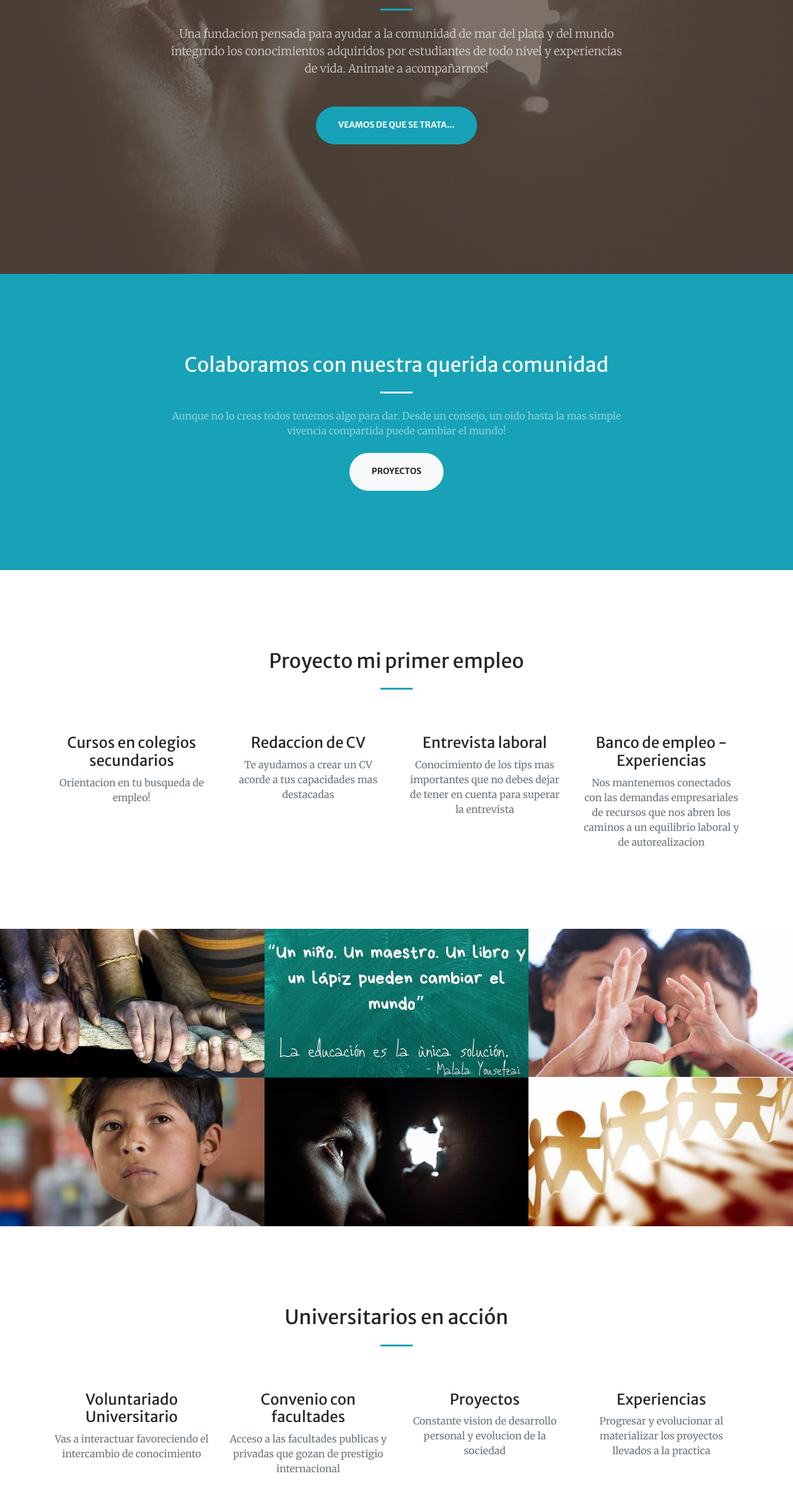
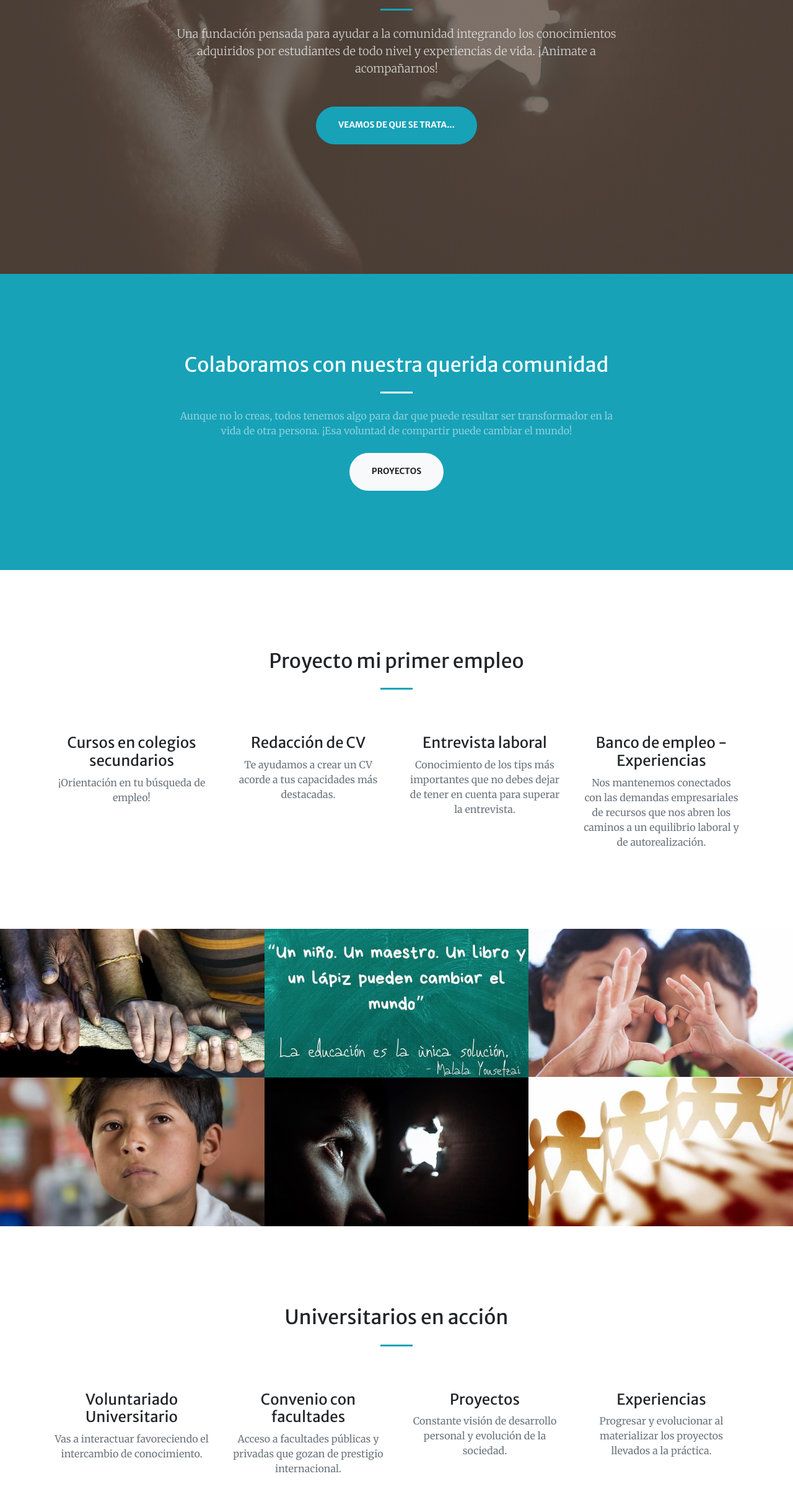
Before and after one commit to CristianOLANO/proyectoOlanoCoderhouseDw, a website: page index.html in a window 1280 px wide. Shown: the part 358-2774 px from the top of the page at 62% size. Drawn offline with nearby package versions, Linux system fonts and the light colour scheme; files whose address does not match are found by name.

Commit message:
edicion de textos y correcion ort

```diff
--- a/index.html
+++ b/index.html
@@ -34,10 +34,10 @@
                     <ul class="navbar-nav ml-auto my-2 my-lg-0">
                         <li class="nav-item"><a class="nav-link js-scroll-trigger" href="#about">Quienes Somos</a></li>
                         <li class="nav-item"><a class="nav-link js-scroll-trigger" href="#proyectos">Proyectos</a></li>
-                        <li class="nav-item"><a class="nav-link js-scroll-trigger" href="#galeria">Socialmente responsables</a></li>
+                        <li class="nav-item"><a class="nav-link js-scroll-trigger" href="#galeria">Socialmente Responsables</a></li>
                         <li class="nav-item"><a class="nav-link js-scroll-trigger" href="#voluntariado">Voluntariado Universitario</a></li>
                         <li class="nav-item"><a class="nav-link js-scroll-trigger" href="#secundarios">Secundarios</a></li>
-                        <li class="nav-item"><a class="nav-link js-scroll-trigger" href="#responsable">Alimentacion Saludable</a></li>
+                        <li class="nav-item"><a class="nav-link js-scroll-trigger" href="#responsable">Alimentación Saludable</a></li>
                         <li class="nav-item"><a class="nav-link js-scroll-trigger" href="#contact">Contacto</a></li>
                     </ul>
                 </div>
@@ -52,7 +52,7 @@
                         <hr class="divider my-4" />
                     </div>
                     <div class="col-lg-8 align-self-baseline">
-                        <p class="text-white-75 font-weight-light mb-5">Una fundacion pensada para ayudar a la comunidad de mar del plata y del mundo integrndo los conocimientos adquiridos por estudiantes de todo nivel y experiencias de vida. Animate a acompañarnos!</p>
+                        <p class="text-white-75 font-weight-light mb-5">Una fundación pensada para ayudar a la comunidad integrando los conocimientos adquiridos por estudiantes de todo nivel y experiencias de vida. ¡Animate a acompañarnos!</p>
                         <a class="btn btn-info btn-xl js-scroll-trigger" href="#about">Veamos de que se trata...</a>
                     </div>
                 </div>
@@ -65,7 +65,7 @@
                     <div class="col-lg-8 text-center">
                         <h2 class="text-white mt-0">Colaboramos con nuestra querida comunidad</h2>
                         <hr class="divider light my-4" />
-                        <p class="text-white-50 mb-4">Aunque no lo creas todos tenemos algo para dar. Desde un consejo, un oido hasta la mas simple vivencia compartida puede cambiar el mundo!</p>
+                        <p class="text-white-50 mb-4"> Aunque no lo creas, todos tenemos algo para dar que puede resultar ser transformador en la vida de otra persona. ¡Esa voluntad de compartir puede cambiar el mundo!</p>
                         <a class="btn btn-light btn-xl js-scroll-trigger" href="#proyectos">Proyectos</a>
                     </div>
                 </div>
@@ -81,28 +81,28 @@
                         <div class="mt-5">
                             <i class="fas fa-4x fa-gem text-primary mb-4"></i>
                             <h3 class="h4 mb-2">Cursos en colegios secundarios</h3>
-                            <p class="text-muted mb-0">Orientacion en tu busqueda de empleo!</p>
+                            <p class="text-muted mb-0">¡Orientación en tu búsqueda de empleo!</p>
                         </div>
                     </div>
                     <div class="col-lg-3 col-md-6 text-center">
                         <div class="mt-5">
                             <i class="fas fa-4x fa-laptop-code text-primary mb-4"></i>
-                            <h3 class="h4 mb-2">Redaccion de CV</h3>
-                            <p class="text-muted mb-0">Te ayudamos a crear un CV acorde a tus capacidades mas destacadas</p>
+                            <h3 class="h4 mb-2">Redacción de CV</h3>
+                            <p class="text-muted mb-0">Te ayudamos a crear un CV acorde a tus capacidades más destacadas.</p>
                         </div>
                     </div>
                     <div class="col-lg-3 col-md-6 text-center">
                         <div class="mt-5">
                             <i class="fas fa-4x fa-globe text-primary mb-4"></i>
                             <h3 class="h4 mb-2">Entrevista laboral</h3>
-                            <p class="text-muted mb-0">Conocimiento de los tips mas importantes que no debes dejar de tener en cuenta para superar la entrevista</p>
+                            <p class="text-muted mb-0">Conocimiento de los tips más importantes que no debes dejar de tener en cuenta para superar la entrevista.</p>
                         </div>
                     </div>
                     <div class="col-lg-3 col-md-6 text-center">
                         <div class="mt-5">
                             <i class="fas fa-4x fa-heart text-primary mb-4"></i>
                             <h3 class="h4 mb-2">Banco de empleo - Experiencias</h3>
-                            <p class="text-muted mb-0">Nos mantenemos conectados con las demandas empresariales de recursos que nos abren los caminos a un equilibrio laboral y de autorealizacion</p>
+                            <p class="text-muted mb-0">Nos mantenemos conectados con las demandas empresariales de recursos que nos abren los caminos a un equilibrio laboral y de autorealización.</p>
                         </div>
                     </div>
                 </div>
@@ -179,28 +179,28 @@
                         <div class="mt-5">
                             <i class="fas fa-4x fa-gem text-primary mb-4"></i>
                             <h3 class="h4 mb-2">Voluntariado Universitario</h3>
-                            <p class="text-muted mb-0">Vas a interactuar favoreciendo el intercambio de conocimiento</p>
+                            <p class="text-muted mb-0">Vas a interactuar favoreciendo el intercambio de conocimiento.</p>
                         </div>
                     </div>
                     <div class="col-lg-3 col-md-6 text-center">
                         <div class="mt-5">
                             <i class="fas fa-4x fa-laptop-code text-primary mb-4"></i>
                             <h3 class="h4 mb-2">Convenio con facultades</h3>
-                            <p class="text-muted mb-0">Acceso a las facultades publicas y privadas que gozan de prestigio internacional</p>
+                            <p class="text-muted mb-0">Acceso a facultades públicas y privadas que gozan de prestigio internacional.</p>
                         </div>
                     </div>
                     <div class="col-lg-3 col-md-6 text-center">
                         <div class="mt-5">
                             <i class="fas fa-4x fa-globe text-primary mb-4"></i>
                             <h3 class="h4 mb-2">Proyectos</h3>
-                            <p class="text-muted mb-0">Constante vision de desarrollo personal y evolucion de la sociedad</p>
+                            <p class="text-muted mb-0">Constante visión de desarrollo personal y evolución de la sociedad.</p>
                         </div>
                     </div>
                     <div class="col-lg-3 col-md-6 text-center">
                         <div class="mt-5">
                             <i class="fas fa-4x fa-heart text-primary mb-4"></i>
                             <h3 class="h4 mb-2">Experiencias</h3>
-                            <p class="text-muted mb-0">Progresar y evolucionar al materializar los proyectos llevados a la practica</p>
+                            <p class="text-muted mb-0">Progresar y evolucionar al materializar los proyectos llevados a la práctica.</p>
                         </div>
                     </div>
                 </div>
@@ -213,7 +213,7 @@
                     <div class="col-lg-8 text-center">
                         <h2 class="text-white mt-0">Noviazgo Saludable</h2>
                         <p class="text-white-50 mb-4">El programa Noviazgos Sin Violencia tiene como objetivo brindar asistencia, orientación y acompañamiento a adolescentes de entre 14 y 21 años que viven o vivieron situaciones de violencia física, emocional o sexual en sus parejas. Asimismo, ofrece atención a las familias de las víctimas de violencia.</p>
-                        <h3 class="text-white mt-0">Que servicios ofrece?</h3>
+                        <h3 class="text-white mt-0">¿Que servicios ofrece?</h3>
                         <p class="text-white-50 mb-4">Abordaje psicológico individual y grupal para los integrantes de la pareja. Entrevistas de orientación. Grupos de orientación y asesoramiento para padres y familiares de adolescentes. Talleres de reflexión y grupos de madres adolescentes y de adolescentes sin hijos. Acompañamiento y asesoramiento en el área social. Asesoramiento y patrocinio jurídico gratuito sobre violencia familiar, derecho de familia y otras temáticas. Capacitaciones para instituciones que trabajen con adolescencia.</p>
                         <hr class="divider light my-4"/>
                         <h2 class="text-white mt-0">Ley micaela</h2>
@@ -227,7 +227,7 @@
         <!-- Alimentacion Saludable -->
         <section class="page-section" id="responsable">
             <div class="container">
-                <h2 class="text-center mt-0">Alimentacion Saludable</h2>
+                <h2 class="text-center mt-0">Alimentación Saludable</h2>
                 <hr class="divider my-4" />
                 <div class="row">
                     <div class="col-lg-3 col-md-6 text-center">
@@ -240,7 +240,7 @@
                     <div class="col-lg-3 col-md-6 text-center">
                         <div class="mt-5">
                             <i class="fas fa-4x fa-laptop-code text-primary mb-4"></i>
-                            <h3 class="h4 mb-2">Eleccion responsable a la hora de comer</h3>
+                            <h3 class="h4 mb-2">Elección responsable a la hora de comer.</h3>
                             <p class="text-muted mb-0">Lorem ipsum dolor sit amet consectetur adipisicing elit. Atque iure reprehenderit vel. Excepturi, atque laborum!</p>
                         </div>
                     </div>
@@ -255,7 +255,7 @@
                         <div class="mt-5">
                             <i class="fas fa-4x fa-heart text-primary mb-4"></i>
                             <h3 class="h4 mb-2">Experiencias</h3>
-                            <p class="text-muted mb-0">Progresar y evolucionar al materializar los proyectos llevados a la practica</p>
+                            <p class="text-muted mb-0">Progresar y evolucionar al materializar los proyectos llevados a la práctica.</p>
                         </div>
                     </div>
                 </div>
@@ -264,7 +264,7 @@
         <!-- Redes sociales -->
         <section class="page-section bg-dark text-white">
             <div class="container text-center">
-                <h2 class="mb-4">Seguinos en nuestras redes!</h2>
+                <h2 class="mb-4">¡Seguinos en nuestras redes!</h2>
                 <div class="container icon-ico-center">
                     <a class="icon-instagram" href="https://instagram.com/iuvareargentina" target="blank"></a>
                     <a class="icon-facebook-square"href="https://facebook.com/iuvareargentina" target="blank"></a>
@@ -278,9 +278,9 @@
             <div class="container">
                 <div class="row justify-content-center">
                     <div class="col-lg-8 text-center">
-                        <h2 class="mt-0">Contactate con nosotros</h2>
+                        <h2 class="mt-0">Contactáte con nosotros</h2>
                         <hr class="divider my-4" />
-                        <p class="text-muted mb-5">Estas listo para experimentar una sensacion incomparable? Si. Escribinos via email o celular y enseguida te contestaremos para contarte lo que sera para vos un gran paso en tu vida. Acompañanos y descubri lo que sos capaz de hacer posible!</p>
+                        <p class="text-muted mb-5">¿Estás listo para experimentar una sensación incomparable? Escribinos un email whatsapp y enseguida te contestaremos para contarte lo que será para vos un gran paso en tu vida. ¡Acompañános y descubrí lo que sos capaz de hacer posible!</p>
                     </div>
                 </div>
                 <div class="row">
```
